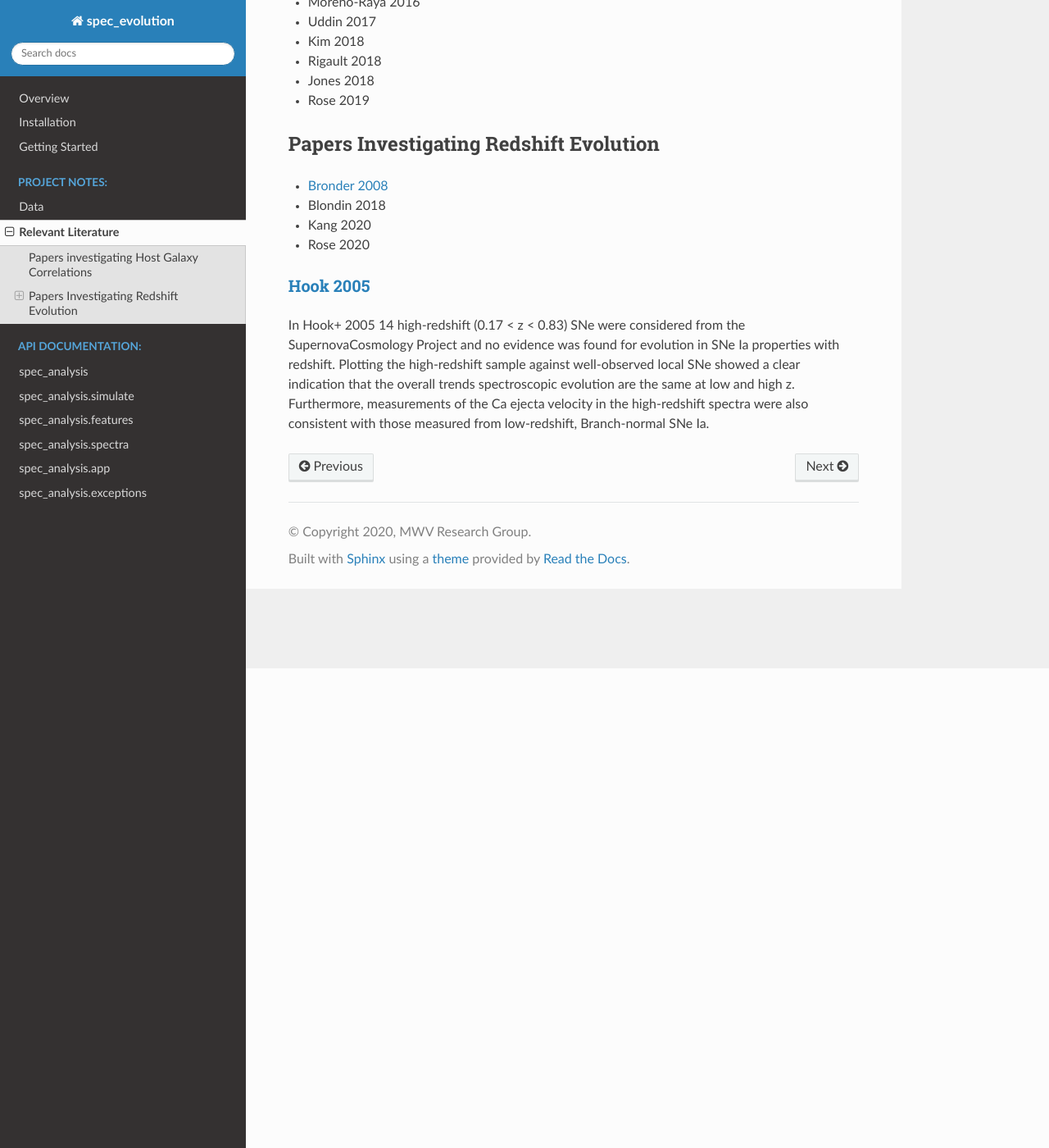
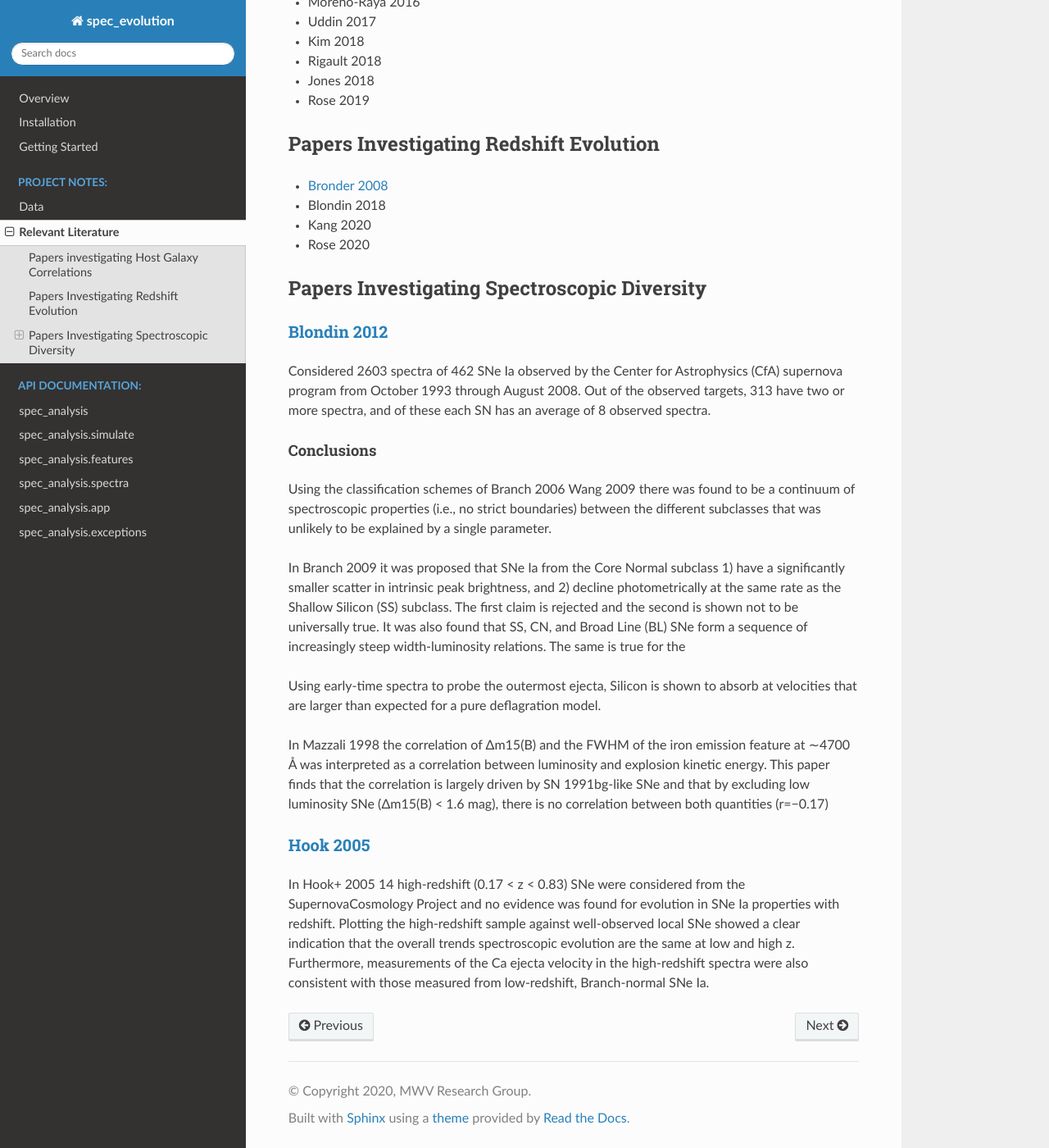
Before and after one commit to mwvgroup/SN-Spectral-Evolution, a Sphinx documentation site: the page built from docs/source/project_notes/relevant_literature.rst, in a window 1280 px wide and 1400 px high, scrolled down 585 px. Shown: the whole window at 82% size. Built offline with Sphinx 7.4.7 and the Read the Docs theme 2.0.0, drawn with Linux system fonts in a browser that asks for light colours.

Commit message:
Adds Blondin 2012

```diff
--- a/docs/source/conf.py
+++ b/docs/source/conf.py
@@ -34,7 +34,7 @@ extensions = [
 
 # The suffix(es) of source filenames.
 # Can also be a list: source_suffix = ['.rst', '.md']
-source_suffix = '.rst'
+source_suffix = ['.rst', '.md']
 
 # The master toctree document.
 master_doc = 'index'
--- a/docs/source/project_notes/relevant_literature.rst
+++ b/docs/source/project_notes/relevant_literature.rst
@@ -1,3 +1,4 @@
+===================
 Relevant Literature
 ===================
 
@@ -8,13 +9,13 @@ an indication of various ion produced in the explosion.
 The velocity of these features also provides information about the ions'
 distribution within the photosphere and the kinetic energy of the SN event.
 This latter effect is particularly important from a cosmological perspective
-as the kinetic energy of the ejecta  directly impacts it's opacity. As a result,
+as the kinetic energy of the ejecta directly impacts it's opacity. As a result,
 SNe with higher ejecta velocities tend to be both brighter and have broader
 light-curve shapes.
 
 
 Papers investigating Host Galaxy Correlations
----------------------------------------------
+=============================================
 
 - Gallagher 2008
 - Kelly 2010
@@ -32,15 +33,51 @@ Papers investigating Host Galaxy Correlations
 
 
 Papers Investigating Redshift Evolution
----------------------------------------
+=======================================
 
 - `Bronder 2008`_
 - Blondin 2018
 - Kang 2020
 - Rose 2020
 
+Papers Investigating Spectroscopic Diversity
+============================================
+
+`Blondin 2012`_
+---------------
+
+Considered 2603 spectra of 462 SNe Ia observed by the Center for Astrophysics
+(CfA) supernova program from October 1993 through August 2008. Out of the
+observed targets, 313 have two or more spectra, and of these each SN has an
+average of 8 observed spectra.
+
+Conclusions
+^^^^^^^^^^^
+
+Using the classification schemes of Branch 2006 Wang 2009 there was found to
+be a continuum of spectroscopic properties (i.e., no strict boundaries)
+between the different subclasses that was unlikely to be explained by a single
+parameter.
+
+In Branch 2009 it was proposed that SNe Ia from the Core Normal subclass
+1) have a significantly smaller scatter in intrinsic peak brightness, and 2)
+decline photometrically at the same rate as the Shallow Silicon (SS) subclass.
+The first claim is rejected and the second is shown not to be universally true.
+It was also found that SS, CN, and Broad Line (BL) SNe form a sequence of
+increasingly steep width-luminosity relations. The same is true for the
+
+Using early-time spectra to probe the outermost ejecta, Silicon is shown to
+absorb at velocities that are larger than expected for a pure deflagration
+model.
+
+In Mazzali 1998 the correlation of Δm15(B) and the FWHM of the iron emission
+feature at ∼4700 Å was interpreted as a correlation between luminosity and
+explosion kinetic energy. This paper finds that the correlation is largely
+driven by SN 1991bg-like SNe and that by excluding low luminosity SNe
+(Δm15(B) < 1.6 mag), there is no correlation between both quantities (r=−0.17)
+
 `Hook 2005`_
-^^^^^^^^^^^^
+------------
 
 In Hook+ 2005 14 high-redshift (0.17 < z < 0.83) SNe were considered from
 the SupernovaCosmology Project and no evidence was found for evolution in
```
